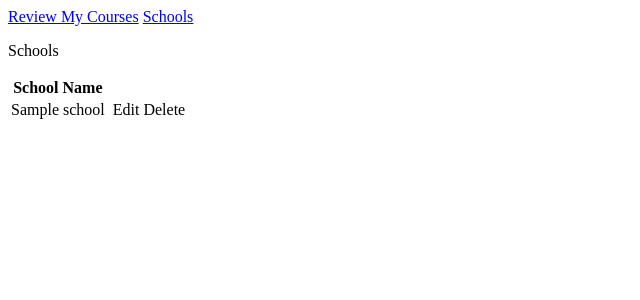
After one commit to nkallem/review_my_courses, a Django app: page /schools/ in a window 1280 px wide. The commit adds this page. Shown: the top 300 px of the page, without its empty margins (0-640 px from the left). Run offline with Django 4.2, Linux system fonts and the light colour scheme; tables that the repository leaves empty hold one stand-in row (values such as "Sample post").

Commit message:
Added a base.html file and created the initial schools page

```diff
--- /dev/null
+++ b/review_my_courses/templates/review_my_courses/base.html
@@ -0,0 +1,6 @@
+<p>
+    <a href="{% url 'review_my_courses:index' %}">Review My Courses</a>
+    <a href="{% url 'review_my_courses:schools' %}">Schools</a>
+</p>
+
+{% block content %}{% endblock content %}
--- a/review_my_courses/templates/review_my_courses/index.html
+++ b/review_my_courses/templates/review_my_courses/index.html
@@ -1,3 +1,7 @@
-<p>Review My Courses</p>
+{% extends 'review_my_courses/base.html' %}
+
+{% block content %}
 
 <p>View and add new reviews for school courses.</p>
+
+{% endblock content %}
--- /dev/null
+++ b/review_my_courses/templates/review_my_courses/schools.html
@@ -0,0 +1,22 @@
+{% extends 'review_my_courses/base.html' %}
+
+{% block content %}
+
+    <p>Schools</p>
+    <table>
+        <tr>
+            <th>School Name</th>
+            <th></th>
+            <th></th>
+        </tr>
+
+        {% for school in schools %}
+            <tr>
+                <td>{{ school.name }}<td>
+                <td>Edit</td>
+                <td>Delete</td>
+            </tr>
+        {% endfor %}
+    </table>
+
+{% endblock content %}
--- a/review_my_courses/urls.py
+++ b/review_my_courses/urls.py
@@ -8,4 +8,6 @@ app_name = 'review_my_courses'
 urlpatterns = [
     # Home page
     path('', views.index, name='index'),
+    # Page that shows all schools.
+    path('schools/', views.schools, name='schools'),
 ]
--- a/review_my_courses/views.py
+++ b/review_my_courses/views.py
@@ -1,6 +1,14 @@
 from django.shortcuts import render
+from .models import Course, School, Review
 
 
 def index(request):
     """The home page for Review My Courses."""
     return render(request, 'review_my_courses/index.html')
+
+
+def schools(request):
+    """Show all schools."""
+    schools = School.objects.order_by('name')
+    context = {'schools': schools}
+    return render(request, 'review_my_courses/schools.html', context)
```
